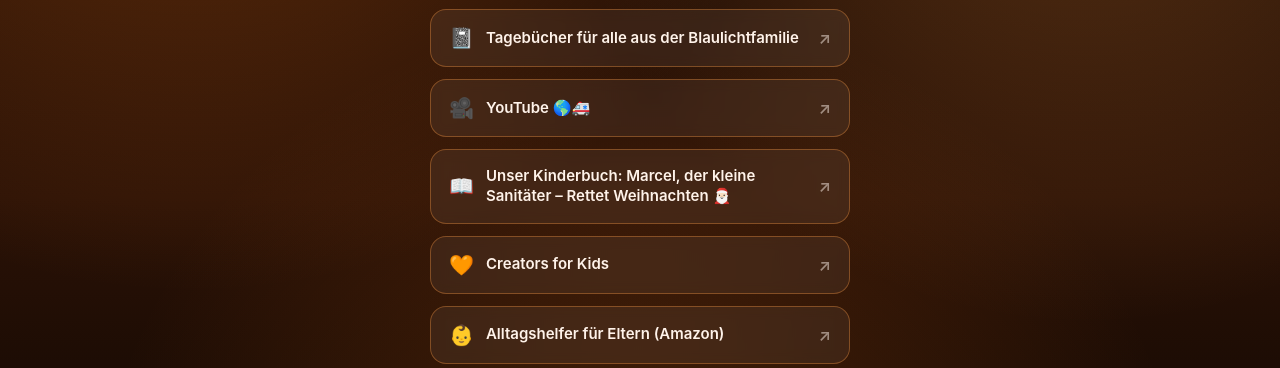
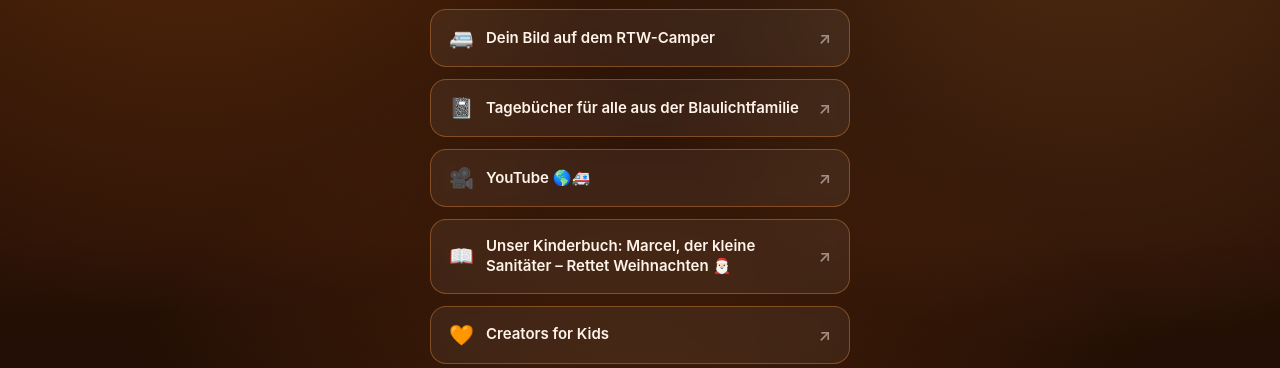
Before and after one commit to Marcelwilhelm/Linktree, a plain HTML site: page index.html in a window 1280 px wide. Shown: the part 343-711 px from the top of the page. Drawn offline with Linux system fonts and the light colour scheme.

Commit message:
Add files via upload

```diff
--- a/index.html
+++ b/index.html
@@ -18,6 +18,11 @@
       <a class="link" href="https://weareholy.com/Marcelxwilhelm" target="_blank" rel="noopener">
         <span class="emoji emoji-logo"><img src="img/holy-logo.png" alt="Holy"></span>
         <span class="label">Holy Black Week 🖤 - Code MASL regelt!</span>
+        <span class="arrow">↗</span>
+      </a>
+      <a class="link" href="https://marcelwilhelm.de/pages/mitmachen" target="_blank" rel="noopener">
+        <span class="emoji">🚐</span>
+        <span class="label">Dein Bild auf dem RTW-Camper</span>
         <span class="arrow">↗</span>
       </a>
       <a class="link flash" href="https://shr.pn/egYp" target="_blank" rel="noopener">
```
